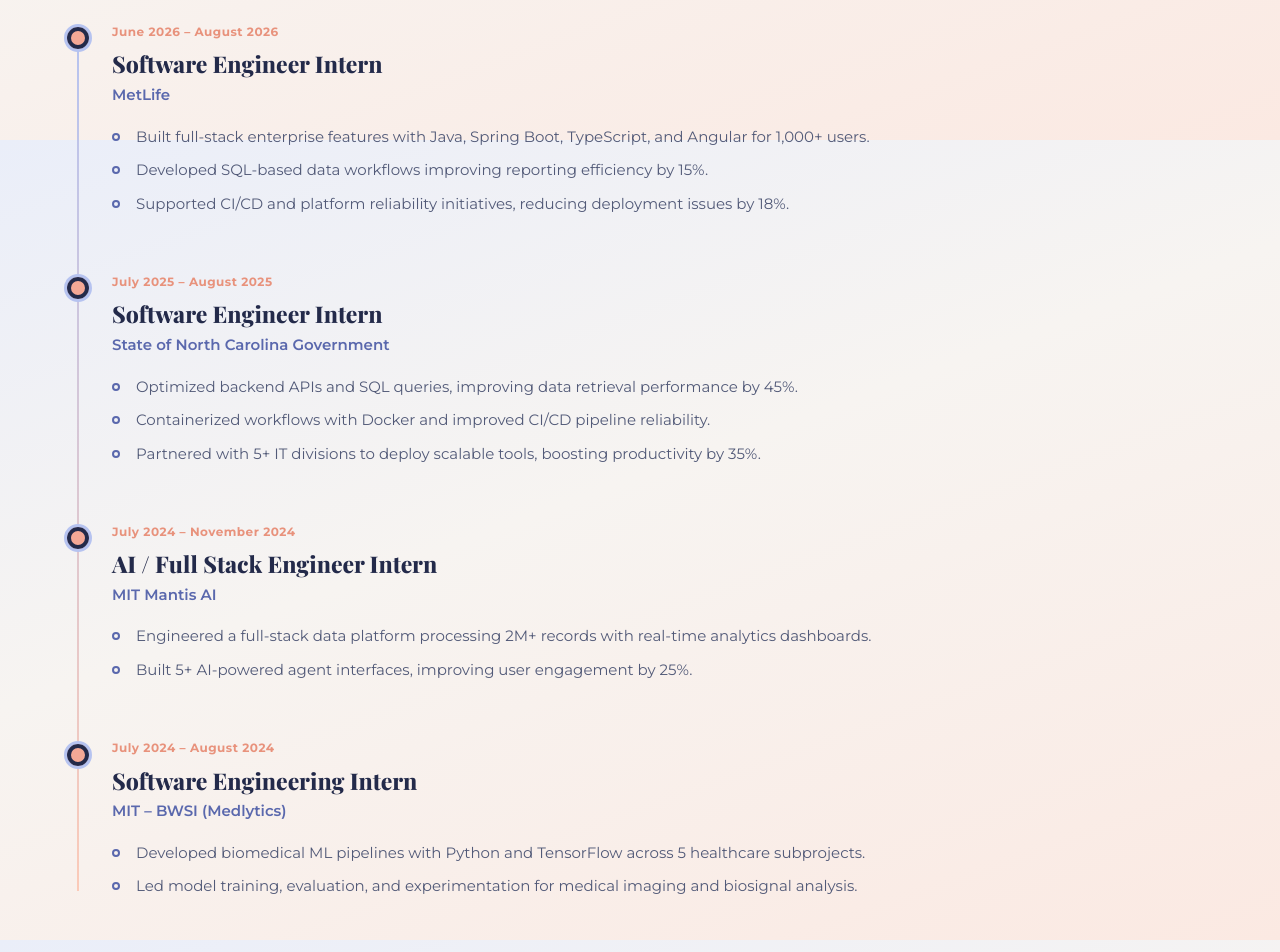
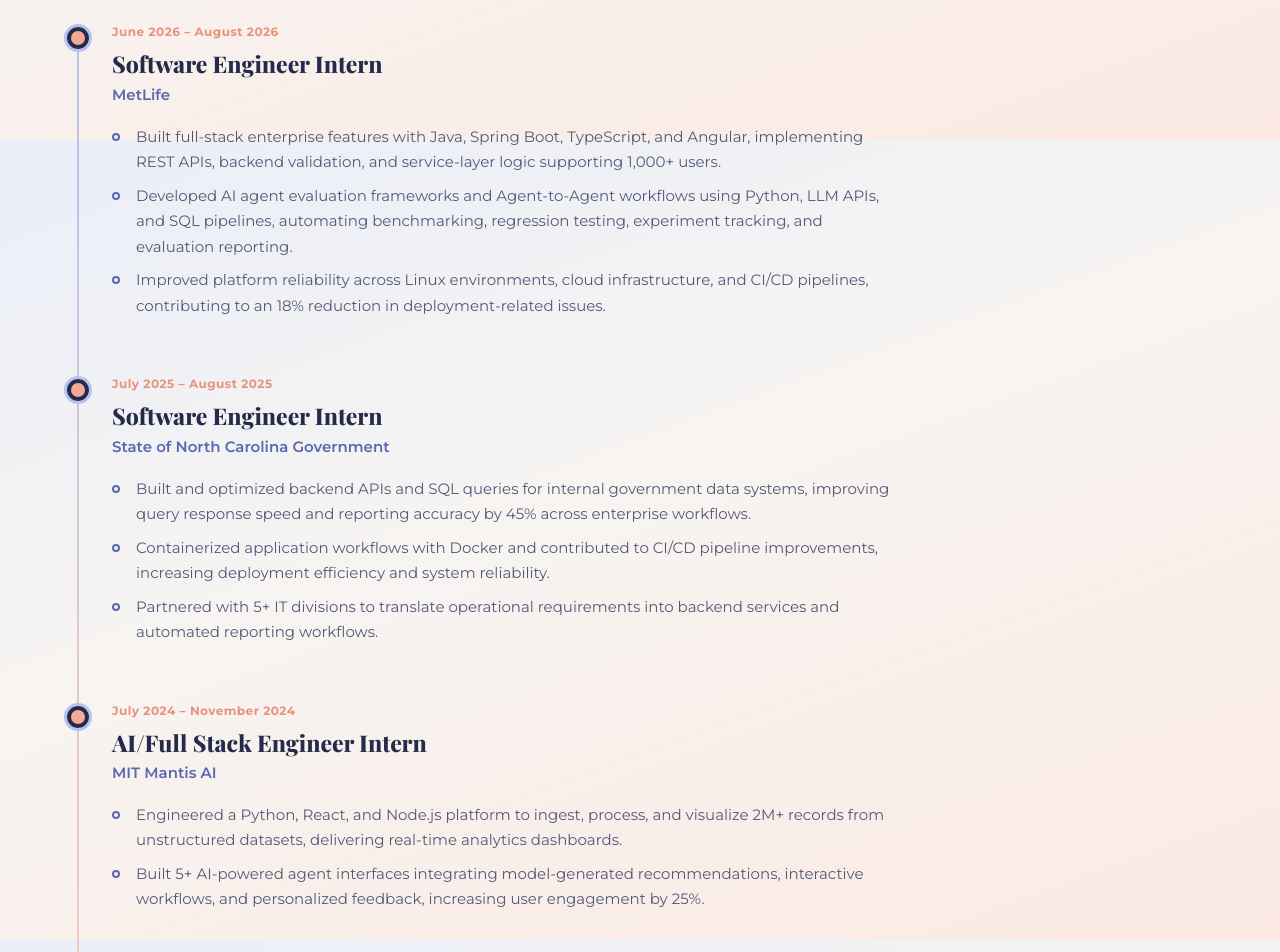
Before and after one commit to leshoya/personalwebsite, a React (Vite) app: page / in a window 1280 px wide. Shown: the part 2260-3212 px from the top of the page. Built offline with nearby package versions, Linux system fonts and the light colour scheme.

Commit message:
new changes to the resume and contennt

```diff
--- a/src/components/Contact.tsx
+++ b/src/components/Contact.tsx
@@ -48,8 +48,8 @@
             let's talk!
           </h2>
           <p className="contact__text">
-            I'm looking for software engineering and ML roles. Email is the
-            fastest way to reach me.
+            I'm looking for software engineering, full-stack, and AI/ML roles.
+            Email is the fastest way to reach me!
           </p>
           <div className="hero__actions">
             <a href={`mailto:${profile.email}`} className="btn btn--coral">
--- a/src/components/Education.tsx
+++ b/src/components/Education.tsx
@@ -16,7 +16,9 @@
         <div data-reveal>
           <div className="edu">
             <h3 className="edu__school">{education.school}</h3>
-            <p className="edu__degree">{education.degree}</p>
+            <p className="edu__degree">
+              {education.degree} · GPA {education.gpa}
+            </p>
             <p className="edu__courses">
               <span>Coursework</span>
               {education.courses.join(", ")}
--- a/src/data/content.ts
+++ b/src/data/content.ts
@@ -46,6 +46,7 @@
     school: "Duke University",
     location: "Durham, NC",
     degree: "B.S. in Computer Science",
+    gpa: "4.0",
     honors: [
       {
         id: "yc-summer-school",
@@ -100,26 +101,29 @@
     ] as Honor[],
     courses: [
       "Data Structures & Algorithms",
+      "Computer Architecture",
+      "Computer Systems",
+      "Files & Databases",
       "Artificial Intelligence",
-      "Computer Systems",
-      "Intro to Data Science",
+      "Discrete Mathematics",
       "Linear Algebra",
       "Probability",
     ],
   },
   skills: {
-    languages: ["Python", "Java", "JavaScript", "TypeScript", "SQL", "HTML", "CSS"],
+    languages: ["Python", "Java", "C", "TypeScript", "JavaScript", "SQL", "HTML/CSS"],
     frameworks: [
+      "Spring Boot",
+      "Node.js",
       "React",
       "Angular",
-      "Spring Boot",
       "Flask",
-      "Node.js",
       "TensorFlow",
       "PyTorch",
-      "Docker",
+      "NumPy",
+      "Pandas",
     ],
-    tools: ["Git", "CI/CD", "Figma", "FastAPI", "Next.js", "Plotly.js"],
+    tools: ["Git", "Docker", "Linux", "CI/CD"],
   },
 };
 
@@ -130,9 +134,9 @@
     company: "MetLife",
     period: "June 2026 – August 2026",
     highlights: [
-      "Built full-stack enterprise features with Java, Spring Boot, TypeScript, and Angular for 1,000+ users.",
-      "Developed SQL-based data workflows improving reporting efficiency by 15%.",
-      "Supported CI/CD and platform reliability initiatives, reducing deployment issues by 18%.",
+      "Built full-stack enterprise features with Java, Spring Boot, TypeScript, and Angular, implementing REST APIs, backend validation, and service-layer logic supporting 1,000+ users.",
+      "Developed AI agent evaluation frameworks and Agent-to-Agent workflows using Python, LLM APIs, and SQL pipelines, automating benchmarking, regression testing, experiment tracking, and evaluation reporting.",
+      "Improved platform reliability across Linux environments, cloud infrastructure, and CI/CD pipelines, contributing to an 18% reduction in deployment-related issues.",
     ],
   },
   {
@@ -141,29 +145,28 @@
     company: "State of North Carolina Government",
     period: "July 2025 – August 2025",
     highlights: [
-      "Optimized backend APIs and SQL queries, improving data retrieval performance by 45%.",
-      "Containerized workflows with Docker and improved CI/CD pipeline reliability.",
-      "Partnered with 5+ IT divisions to deploy scalable tools, boosting productivity by 35%.",
+      "Built and optimized backend APIs and SQL queries for internal government data systems, improving query response speed and reporting accuracy by 45% across enterprise workflows.",
+      "Containerized application workflows with Docker and contributed to CI/CD pipeline improvements, increasing deployment efficiency and system reliability.",
+      "Partnered with 5+ IT divisions to translate operational requirements into backend services and automated reporting workflows.",
     ],
   },
   {
     id: "mantis",
-    role: "AI / Full Stack Engineer Intern",
+    role: "AI/Full Stack Engineer Intern",
     company: "MIT Mantis AI",
     period: "July 2024 – November 2024",
     highlights: [
-      "Engineered a full-stack data platform processing 2M+ records with real-time analytics dashboards.",
-      "Built 5+ AI-powered agent interfaces, improving user engagement by 25%.",
+      "Engineered a Python, React, and Node.js platform to ingest, process, and visualize 2M+ records from unstructured datasets, delivering real-time analytics dashboards.",
+      "Built 5+ AI-powered agent interfaces integrating model-generated recommendations, interactive workflows, and personalized feedback, increasing user engagement by 25%.",
     ],
   },
   {
     id: "bwsi",
     role: "Software Engineering Intern",
-    company: "MIT – BWSI (Medlytics)",
+    company: "Massachusetts Institute of Technology, BWSI",
     period: "July 2024 – August 2024",
     highlights: [
-      "Developed biomedical ML pipelines with Python and TensorFlow across 5 healthcare subprojects.",
-      "Led model training, evaluation, and experimentation for medical imaging and biosignal analysis.",
+      "Built Python and TensorFlow preprocessing and model-training pipelines across 5 biomedical ML projects spanning medical image classification and physiological signal analysis.",
     ],
   },
   {
@@ -222,9 +225,9 @@
     title: "eMerge AI",
     org: "The Cube LLC Buildathon · 3rd Overall",
     description:
-      "End-to-end interview simulation platform for CS majors breaking into product and consulting. Real-time voice interaction, transcript analysis, and personalized AI feedback on frameworks and structure.",
+      "End-to-end AI interview simulation platform with real-time voice interaction, transcript analysis, automated scoring, and personalized feedback across 200+ mock interviews. The backend evaluation pipeline scores behavioral responses and generates real-time coaching, reducing manual review effort by 70%.",
     tags: ["Flask", "React", "OpenAI", "Whisper"],
-    metrics: ["Real-time voice AI", "Personalized scoring"],
+    metrics: ["200+ mock interviews", "70% less manual review"],
     link: "https://emergeai.us/",
     featured: true,
   },
```
Also changed, not shown: 1 other file (tests, documents, lock files or other folders).
